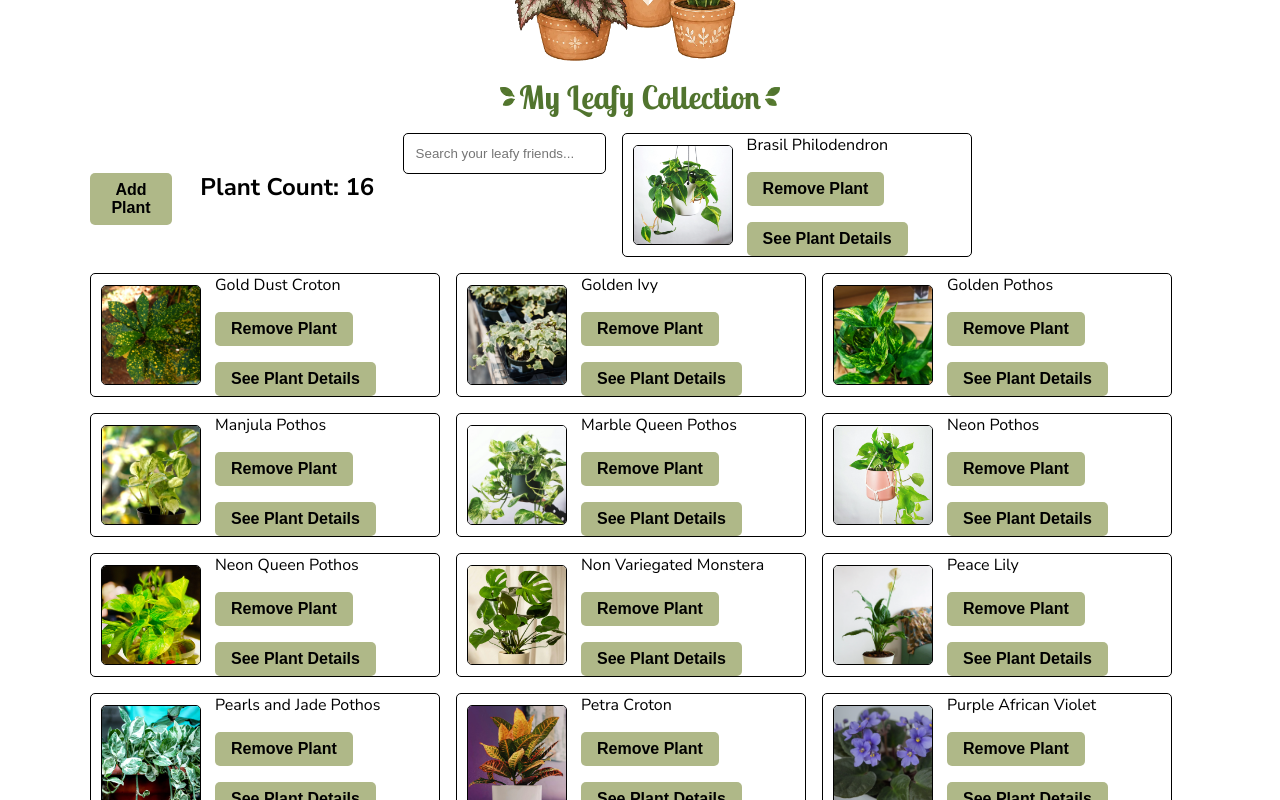
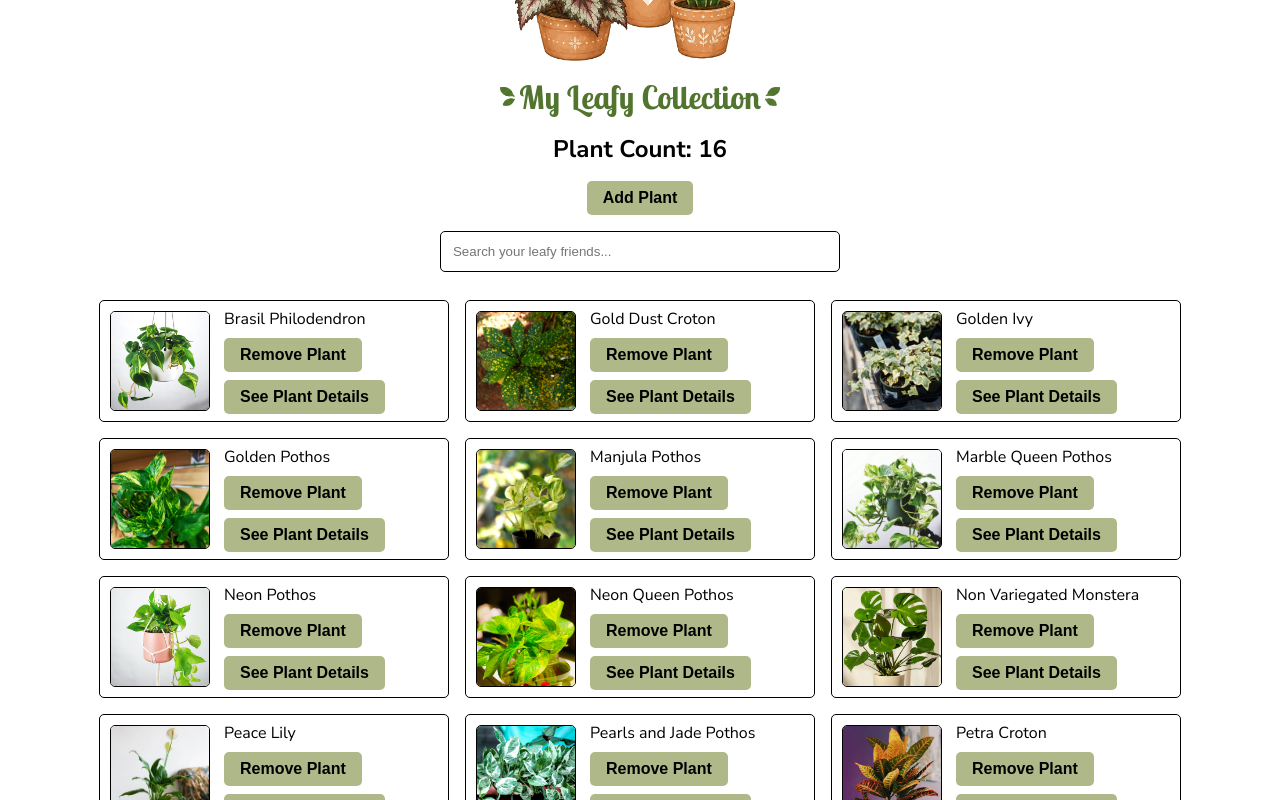
Before and after one commit to tiff-m-tech/plant-thyme, a React (Vite) app in the folder PlantThyme/: page /currentCollection in a window 1280 px wide. Shown: the part 280-1080 px from the top of the page. Built offline with nearby package versions, Linux system fonts and the light colour scheme.

Commit message:
Style collection  page for mobile.

```diff
--- a/PlantThyme/src/components/cards/CollectionCard.jsx
+++ b/PlantThyme/src/components/cards/CollectionCard.jsx
@@ -6,7 +6,7 @@ export default function CollectionCard({ collectionId, imgPath, name, removePlan
     const navigate = useNavigate();
 
     return (
-        <div className="collection-card-container">
+        <div className="collection-card">
             <img
                 src={`/images/plants/${imgPath}`}
                 alt={altFromFileName(imgPath)}
--- a/PlantThyme/src/components/cards/cards.css
+++ b/PlantThyme/src/components/cards/cards.css
@@ -1,12 +1,5 @@
 /* Collection Card ------------------------------------------------------------------------------------- */
-.collection-cards-container {
-    display: flex;
-    flex-wrap: wrap;
-    gap: 1rem;
-    width: 100%;
-}
-
-.collection-card-container {
+.collection-card {
     display: flex;
     align-items: center;
     gap: 0.25rem;
--- a/PlantThyme/src/components/pages/Contact.jsx
+++ b/PlantThyme/src/components/pages/Contact.jsx
@@ -94,7 +94,7 @@ export default function Contact() {
                     onChange={handleChange}
                     required
                 />
-                <Button innerText="Submit" type="submit" />
+                <Button innerText="Submit" type="submit" className="contact-submit-btn" />
             </form>
         </main>
     );
--- a/PlantThyme/src/components/pages/CurrentCollection.jsx
+++ b/PlantThyme/src/components/pages/CurrentCollection.jsx
@@ -41,14 +41,12 @@ export default function CurrentCollection({ collection, loading, removePlantFrom
                     className="large-page-image"
                 />
                 <PageTitle title="My Leafy Collection" />
-                <div>
-                    <div className="collection-page-btn-h1-row">
+                <div className="collection-page-controls-container">
+                    <h2 className="plant-count">Plant Count: {plantCount}</h2>
                     <Button
                         innerText="Add Plant"
                         onClick={() => navigate("/currentCollection/add")}
                     />
-                        <h2 className="plant-count">Plant Count: {plantCount}</h2>
-                    </div>
                     <SearchBar
                         value={searchValue}
                         onChange={handleChange}
@@ -83,7 +81,7 @@ export default function CurrentCollection({ collection, loading, removePlantFrom
                 </div>
             ) : displayedPlants.length === 0 ? (
                 <div>
-                    <div className="collection-page-btn-h1-row">
+                    <div className="collection-page-controls-container">
                         <Button
                             innerText="Add Plant"
                             onClick={() => navigate("/currentCollection/add")}
@@ -100,14 +98,14 @@ export default function CurrentCollection({ collection, loading, removePlantFrom
                     <p>No plants match your search.</p>
                 </div>
             ) : (
-                <div className="collection-cards-container">
-                    <div className="collection-page-btn-h1-row">
+                <>
+                    <div className="collection-page-controls-container">
+                        <h2 className="plant-count">Plant Count: {plantCount}</h2>
                         <Button
                             innerText="Add Plant"
                             onClick={() => navigate("/currentCollection/add")}
                         />
-                        <h2 className="plant-count">Plant Count: {plantCount}</h2>
-                    </div>
+
                         <SearchBar
                             value={searchValue}
                             onChange={handleChange}
@@ -115,6 +113,8 @@ export default function CurrentCollection({ collection, loading, removePlantFrom
                             placeholder="Search your leafy friends..."
                             showButton={false}
                         />
+                    </div>
+                    <div className="collection-cards-container">
                         {[...displayedPlants]
                             .sort((a, b) => a.name.localeCompare(b.name))
                             .map((plant) => (
@@ -127,6 +127,7 @@ export default function CurrentCollection({ collection, loading, removePlantFrom
                                 />
                             ))}
                     </div>
+                </>
             )}
         </main>
     );
--- a/PlantThyme/src/components/pages/Home.jsx
+++ b/PlantThyme/src/components/pages/Home.jsx
@@ -35,7 +35,11 @@ export default function Home() {
                     <p>Look back on progress photos over time.</p>
                 </div>
             </div>
-            <Button innerText="View My Collection" onClick={() => navigate("/currentCollection")} />
+            <Button
+                innerText="View My Collection"
+                onClick={() => navigate("/currentCollection")}
+                className="home-view-collection-btn"
+            />
         </main>
     );
 }
--- a/PlantThyme/src/components/pages/pages.css
+++ b/PlantThyme/src/components/pages/pages.css
@@ -5,10 +5,6 @@ main {
 
 .large-page-image {
     width: 250px;
-}
-
-h2 {
-    margin-bottom: 1rem;
 }
 
 #home,
@@ -26,11 +22,12 @@ h2 {
     padding: 2rem 0;
 }
 
-/* Home Page -------------------------------------------------------------------------------------------- */
-.home-page-app-summary {
-    margin: 0 1rem 1rem 1rem;
+.home-page-app-summary,
+.contact-page-summary {
+    margin: 1rem;
 }
 
+/* Home Page -------------------------------------------------------------------------------------------- */
 .home-page-feature-list-container {
     display: flex;
     flex-direction: column;
@@ -43,11 +40,10 @@ h2 {
     gap: 0.25rem;
 }
 
+.home-view-collection-btn {
+    margin-top: 1rem;
+}
 /* Contact Page -------------------------------------------------------------------------------------------- */
-.contact-page-summary {
-    margin: 0 1rem 1rem 1rem;
-}
-
 .contact-info-container {
     text-align: left;
 }
@@ -86,6 +82,10 @@ h2 {
     align-self: center;
 }
 
+.contact-submit-btn {
+    margin-top: 1rem;
+}
+
 .red-font {
     color: red;
 }
@@ -100,21 +100,27 @@ h2 {
 }
 
 #currentCollection input {
-    padding: 0.75rem;
     margin-bottom: 0.75rem;
-    border: 1px solid black;
-    border-radius: 5px;
 }
 
-.collection-page-btn-h1-row {
+.collection-page-controls-container {
     display: flex;
+    flex-direction: column;
     align-items: center;
     gap: 1rem;
+    width: 90%;
 }
 
 .plant-count {
     font-weight: bold;
+}
+
+.collection-cards-container {
+    display: grid;
+    grid-template-columns: 1fr;
+    gap: 1rem;
     width: 100%;
+    margin-top: 1rem;
 }
 
 /* Add Plant Page ------------------------------------------------------------------------------------------ */
@@ -153,3 +159,14 @@ h2 {
 }
 
 /* Media Queries ---------------------------------------------------------------------------------------- */
+@media (min-width: 768px) {
+    .collection-cards-container {
+        grid-template-columns: repeat(2, 1fr); /* tablet: two */
+    }
+}
+
+@media (min-width: 1024px) {
+    .collection-cards-container {
+        grid-template-columns: repeat(3, 1fr); /* desktop: three */
+    }
+}
--- a/PlantThyme/src/components/ui/Button.jsx
+++ b/PlantThyme/src/components/ui/Button.jsx
@@ -1,6 +1,6 @@
-export default function Button({ innerText, onClick, type = "button" }) {
+export default function Button({ innerText, onClick, className = "", type = "button" }) {
     return (
-        <button type={type} onClick={onClick}>
+        <button type={type} onClick={onClick} className={className}>
             {innerText}
         </button>
     );
--- a/PlantThyme/src/components/ui/SearchBar.jsx
+++ b/PlantThyme/src/components/ui/SearchBar.jsx
@@ -2,7 +2,7 @@ import Button from "./Button";
 
 export default function SearchBar({ value, onChange, onSearch, placeholder, showButton = true }) {
     return (
-        <div>
+        <div className="search-bar">
             <input
                 type="search"
                 name="search"
--- a/PlantThyme/src/components/ui/ui.css
+++ b/PlantThyme/src/components/ui/ui.css
@@ -16,12 +16,11 @@
     gap: 0.25rem;
 }
 
-/* Page Title --------------------------------------------------------------------------------------------- */
+/* Button Component --------------------------------------------------------------------------------------------- */
 button {
     font-weight: bold;
     font-size: 1rem;
     padding: 0.5rem 1rem;
-    margin-top: 0.5rem;
     background-color: var(--light-green);
     border: none;
     border-radius: 5px;
@@ -37,6 +36,21 @@ button:hover {
 button:active {
     transform: scale(0.95);
     box-shadow: 0 1px 2px rgba(0, 0, 0, 0.2);
+}
+
+/* Search Bar --------------------------------------------------------------------------------------------- */
+.search-bar {
+    display: flex;
+    gap: 0.5rem;
+    width: 100%;
+    max-width: 400px;
+}
+
+.search-bar input {
+    flex: 1; /* input fills the available space in the flex row */
+    padding: 0.75rem;
+    border: 1px solid black;
+    border-radius: 5px;
 }
 
 /* Loading ----------------------------------------------------------------------------------------------- */
```
Lines whose indentation alone changed are shown as unchanged.
